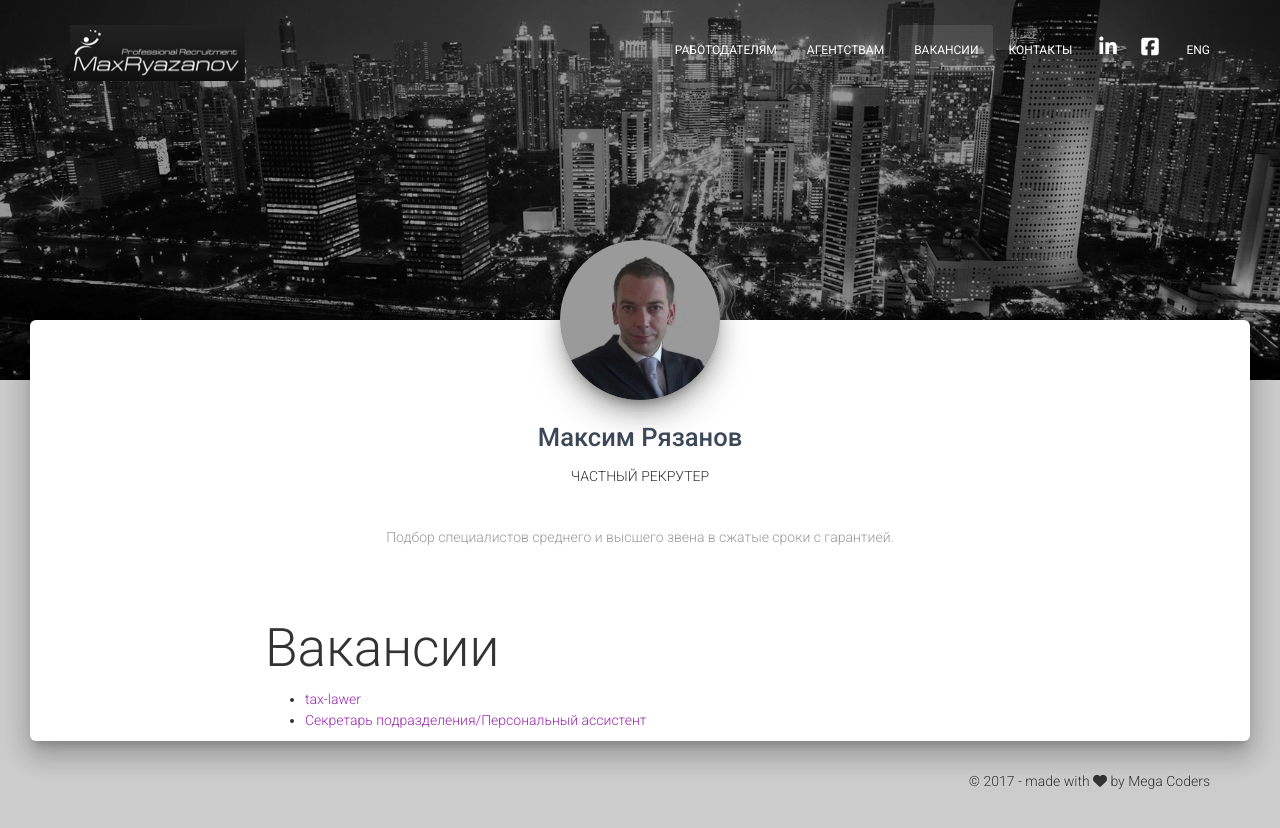
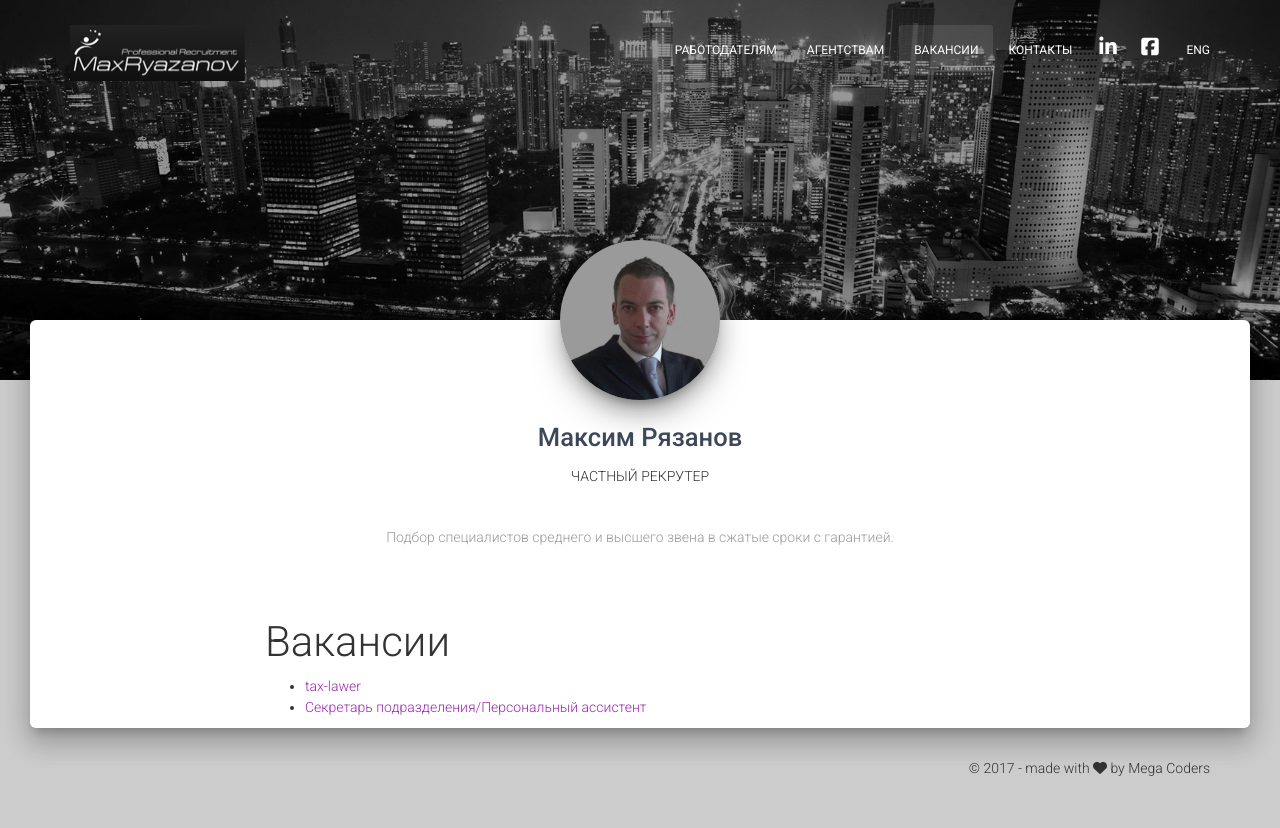
Before and after one commit to ivan-placid/mryazanov, a Jekyll site: the page built from vacancies.html, in a window 1280 px wide. Shown: the top 828 px of the page. Built offline with Jekyll 4.4.1, drawn with Linux system fonts in a browser that asks for light colours; nearby versions of some CDN libraries.

Commit message:
fixed enormous h1

```diff
--- a/css/material-kit.css
+++ b/css/material-kit.css
@@ -2591,7 +2591,7 @@ legend {
 }
 
 h1, .h1 {
-  font-size: 3.8em;
+  font-size: 3em;
   line-height: 1.15em;
 }
 
```
